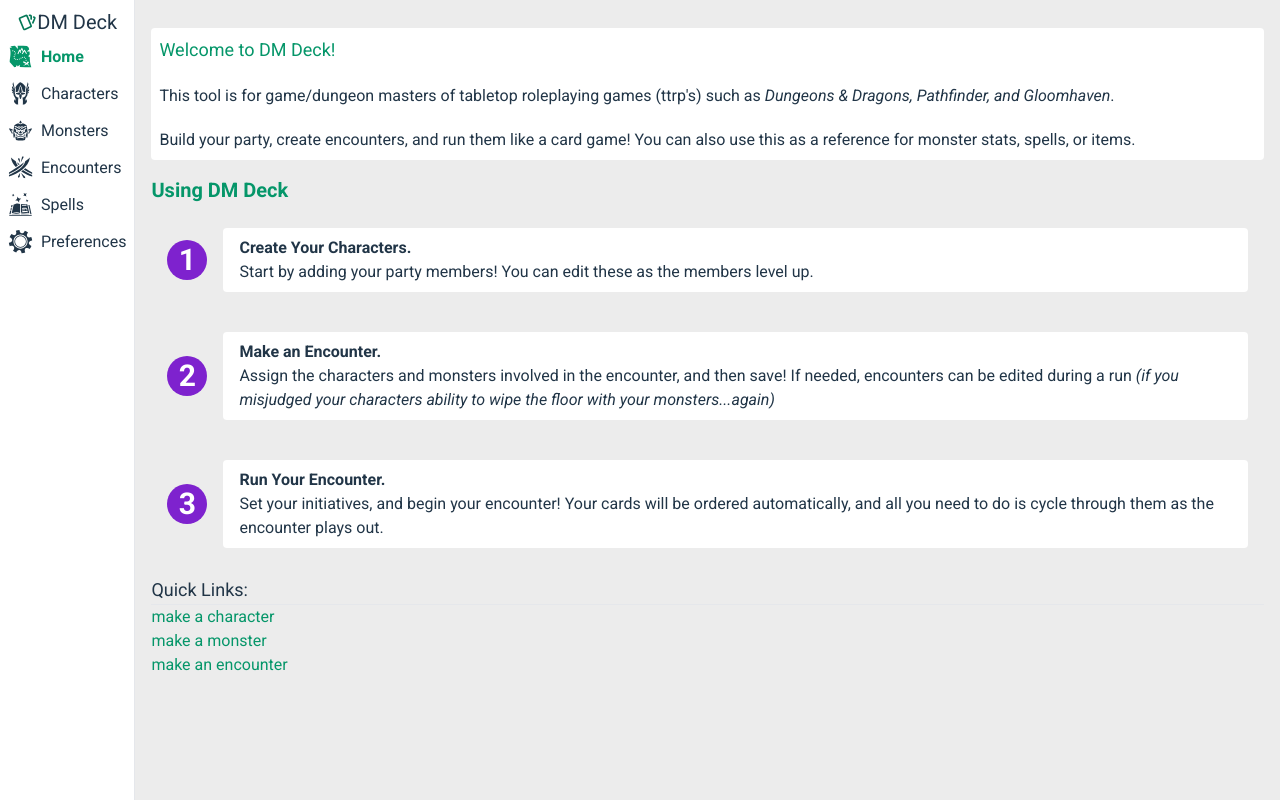
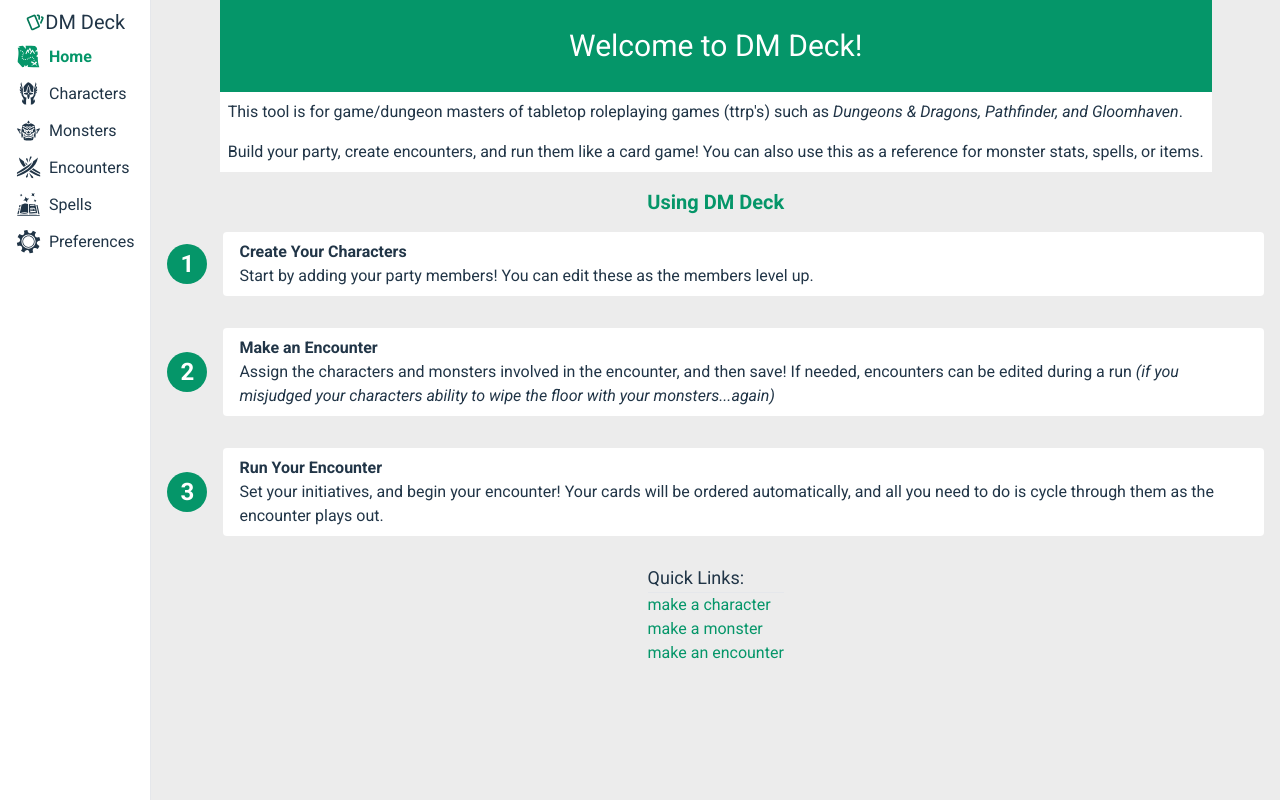
Before and after one commit to awidener3/dm-deck-notion, a React (Vite) app: page / in a window 1280 px wide. Built offline with nearby package versions, Linux system fonts and the light colour scheme; a web font is replaced by a local one.

Commit message:
update various packages

```diff
--- a/src/components/Header.jsx
+++ b/src/components/Header.jsx
@@ -10,8 +10,7 @@
 	};
 
 	return (
-		// <nav className="bg-[var(--bg-secondary)] p-2 w-screen sm:w-max sm:p-4 sm:border-r">
-		<nav className="bg-[var(--bg-secondary)] flex flex-row sticky top-0 p-2 border-b justify-between sm:border-r sm:border-b-0 sm:justify-normal sm:flex-col sm:h-screen z-10">
+		<nav className="bg-[var(--bg-secondary)] flex flex-row sticky top-0 py-2 px-4 border-b justify-between sm:border-r sm:border-b-0 sm:justify-normal sm:flex-col sm:h-screen z-10">
 			<h1 className="flex text-xl items-center justify-center">
 				<TbCards className="text-emerald-700" />
 				<span className="hidden md:block"> DM Deck</span>
--- a/src/components/Home.jsx
+++ b/src/components/Home.jsx
@@ -13,62 +13,64 @@
 	};
 
 	return (
-		<div className="p-4">
-			<section className="mt-3 flex flex-col gap-5 bg-[var(--bg-secondary)] p-2 rounded">
-				<h2 className="text-lg text-[color:var(--text-highlight)]">Welcome to DM Deck!</h2>
-				<p>
+		<>
+			<section className="flex flex-col bg-[var(--bg-secondary)]">
+				<h1 className="text-3xl text-center text-white bg-[var(--text-highlight)] p-7">Welcome to DM Deck!</h1>
+				<p className="p-2">
 					This tool is for game/dungeon masters of tabletop roleplaying games (ttrp's) such as{' '}
 					<em>Dungeons & Dragons, Pathfinder, and Gloomhaven</em>.
 				</p>
 
-				<p>
+				<p className="p-2">
 					Build your party, create encounters, and run them like a card game! You can also use this as a reference for
 					monster stats, spells, or items.
 				</p>
 			</section>
 
+			<section>
 				<div className="w-full mt-4">
-				<h2 className="text-xl font-bold text-[color:var(--text-highlight)]">Using DM Deck</h2>
+					<h2 className="text-xl text-center font-bold text-[color:var(--text-highlight)]">Using DM Deck</h2>
 				</div>
 
-			<section className="flex w-full items-center mt-2 p-4 gap-4">
-				<div className="flex justify-center items-center bg-purple-700 w-10 h-10 text-white text-3xl font-bold rounded-full leading-none">
+				<article className="flex w-full items-center p-4 gap-4">
+					<span className="flex justify-center items-center bg-[var(--text-highlight)] w-10 h-10 text-white text-2xl font-bold rounded-full leading-none">
 						1
-				</div>
+					</span>
 
 					<div className="flex flex-col flex-1 bg-[var(--bg-secondary)] rounded py-2 px-4">
-					<h3 className="font-bold">Create Your Characters.</h3>
+						<h3 className="font-bold">Create Your Characters</h3>
 						<p>Start by adding your party members! You can edit these as the members level up.</p>
 					</div>
-			</section>
+				</article>
 
-			<section className="flex w-full items-center mt-2 p-4 gap-4">
-				<div className="flex justify-center items-center bg-purple-700 w-10 h-10 text-white text-3xl font-bold rounded-full leading-none">
+				<article className="flex w-full items-center p-4 gap-4">
+					<span className="flex justify-center items-center bg-[var(--text-highlight)] w-10 h-10 text-white text-2xl font-bold rounded-full leading-none">
 						2
-				</div>
+					</span>
 
 					<div className="flex flex-col flex-1 bg-[var(--bg-secondary)] rounded py-2 px-4">
-					<h3 className="font-bold">Make an Encounter.</h3>
+						<h3 className="font-bold">Make an Encounter</h3>
 						<p>
 							Assign the characters and monsters involved in the encounter, and then save! If needed, encounters can be
 							edited during a run{' '}
 							<em>(if you misjudged your characters ability to wipe the floor with your monsters...again)</em>
 						</p>
 					</div>
-			</section>
+				</article>
 
-			<section className="flex w-full items-center mt-2 p-4 gap-4">
-				<div className="flex justify-center items-center bg-purple-700 w-10 h-10 text-white text-3xl font-bold rounded-full leading-none">
+				<article className="flex w-full items-center p-4 gap-4">
+					<span className="flex justify-center items-center bg-[var(--text-highlight)] w-10 h-10 text-white text-2xl font-bold rounded-full leading-none">
 						3
-				</div>
+					</span>
 
 					<div className="flex flex-col flex-1 bg-[var(--bg-secondary)] rounded py-2 px-4">
-					<h3 className="font-bold">Run Your Encounter.</h3>
+						<h3 className="font-bold">Run Your Encounter</h3>
 						<p>
 							Set your initiatives, and begin your encounter! Your cards will be ordered automatically, and all you need
 							to do is cycle through them as the encounter plays out.
 						</p>
 					</div>
+				</article>
 			</section>
 
 			<section className={styles.quickMsgContainer}>
@@ -90,7 +92,7 @@
 					)}
 				</ul>
 			</section>
-		</div>
+		</>
 	);
 };
 
```
Also changed, not shown: package.json (+17 -14 lines), 1 other file (tests, documents, lock files or other folders). Lines whose indentation alone changed are shown as unchanged.
